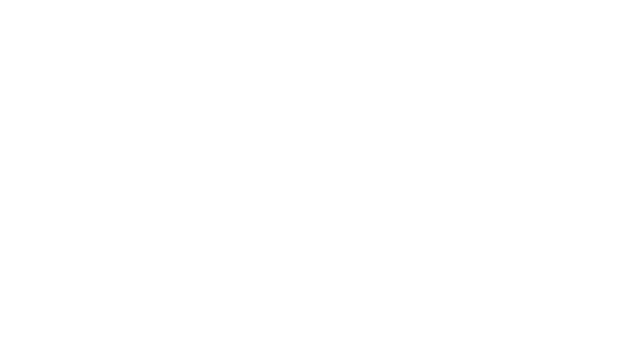
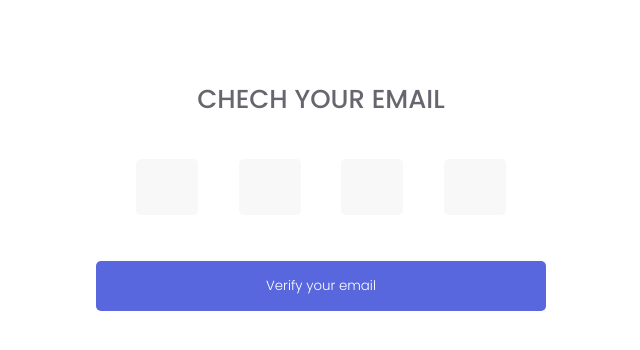
Before and after one commit to cenga93/faq-app, a Vue app in the folder client/: page /verify in a window 1280 px wide. Before the commit this address had no page. Shown: the top 350 px of the page, without its empty margins (319-959 px from the left). Built offline with nearby package versions, Linux system fonts and the light colour scheme.

Commit message:
Added verify page

```diff
--- a/client/src/assets/scss/_mixins.scss
+++ b/client/src/assets/scss/_mixins.scss
@@ -6,12 +6,9 @@
 
 @mixin authContainer {
      &__form {
-          display: flex;
-          flex-direction: column;
-          justify-content: center;
           max-width: 450px;
-          min-height: 100vh;
           margin: 0 auto;
+          margin-top: 80px;
           padding: 0 15px;
           text-align: center;
      }
--- /dev/null
+++ b/client/src/components/forms/VerifyForm.vue
@@ -0,0 +1,35 @@
+<template>
+     <form action="" class="form form--login">
+          <div class="form__input">
+               <input class="form__input-field" maxlength="1" type="text" name="username" />
+               <input class="form__input-field" maxlength="1" type="text" name="username" />
+               <input class="form__input-field" maxlength="1" type="text" name="username" />
+               <input class="form__input-field" maxlength="1" type="text" name="username" />
+          </div>
+
+          <div class="form__actions">
+               <button class="form__submit">Verify your email</button>
+          </div>
+     </form>
+</template>
+
+<script>
+export default {
+     name: 'VerifyForm',
+};
+</script>
+
+<style lang="scss">
+.form {
+     &__input {
+          justify-content: space-evenly;
+     }
+
+     &__input-field {
+          width: 30px;
+          max-width: 30px !important;
+          text-align: center;
+          font-size: 16px;
+     }
+}
+</style>
--- a/client/src/components/index.js
+++ b/client/src/components/index.js
@@ -2,5 +2,6 @@
 import LoginForm from './forms/LoginForm';
 import RegisterForm from './forms/RegisterForm';
 import ResetPasswordForm from './forms/ResetPasswordForm';
+import VerifyForm from './forms/VerifyForm';
 
-export { Divider, LoginForm, RegisterForm, ResetPasswordForm };
+export { Divider, LoginForm, RegisterForm, ResetPasswordForm, VerifyForm };
--- a/client/src/router/index.js
+++ b/client/src/router/index.js
@@ -27,6 +27,11 @@
           name: 'ResetPassword',
           component: () => import('../views/auth/ResetPassword.vue'),
      },
+     {
+          path: '/verify',
+          name: 'Verify',
+          component: () => import('../views/auth/Verify.vue'),
+     },
 ];
 
 const router = createRouter({
--- /dev/null
+++ b/client/src/views/auth/Verify.vue
@@ -0,0 +1,24 @@
+<template>
+     <section class="verify">
+          <div class="verify__form">
+               <h3 class="verify__title">Chech your email</h3>
+
+               <verify-form />
+          </div>
+     </section>
+</template>
+
+<script>
+import { VerifyForm } from '@/components';
+
+export default {
+     name: 'Verify',
+     components: { VerifyForm },
+};
+</script>
+
+<style lang="scss" scoped>
+.verify {
+     @include authContainer;
+}
+</style>
```
